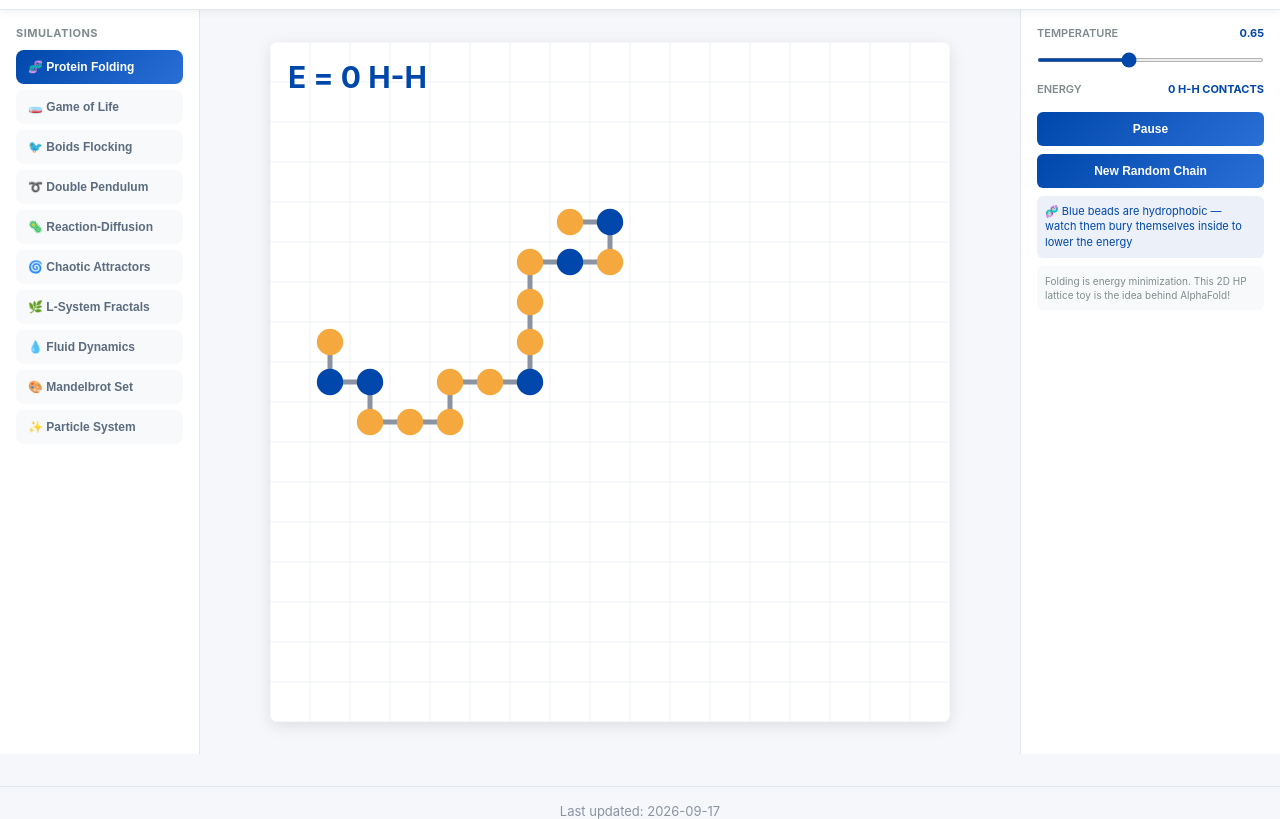
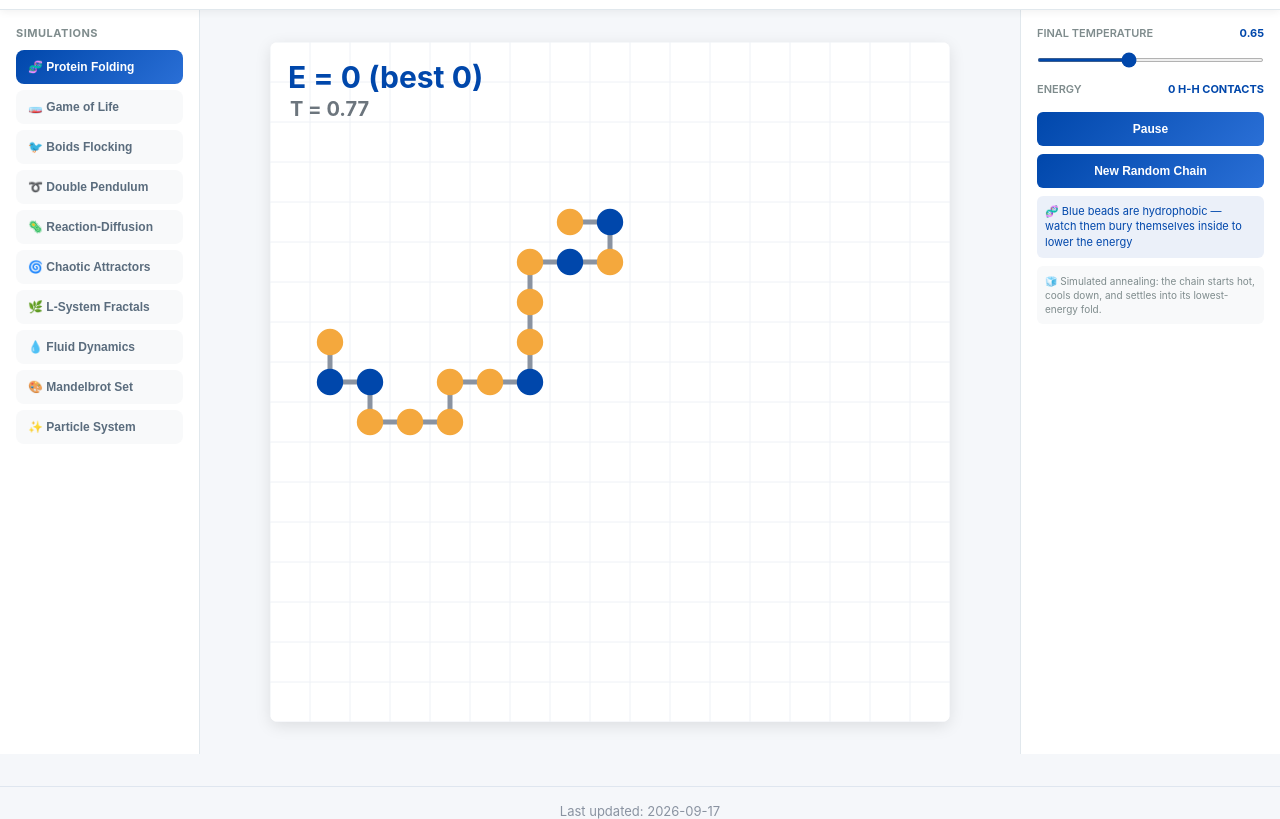
Before and after one commit to wyqmath/wyqmath.github.io, a plain HTML site: page funzone.html in a window 1280 px wide. Shown: the part 46-865 px from the top of the page. Drawn offline with Linux system fonts and the light colour scheme.

Commit message:
Protein folding: simulated annealing (hot start, cooling floor, best-conformation tracking, stuck rescue)

```diff
--- a/funzone.html
+++ b/funzone.html
@@ -584,7 +584,7 @@ const controlPanels = {
   `,
   fold: `
     <div class="control-group">
-      <label>Temperature <span class="control-value" id="fold-temp-v">0.65</span></label>
+      <label>Final temperature <span class="control-value" id="fold-temp-v">0.65</span></label>
       <input type="range" id="fold-temp" min="0" max="100" value="40">
     </div>
     <div class="control-group">
@@ -593,7 +593,7 @@ const controlPanels = {
     <button class="btn" id="fold-pause">Pause</button>
     <button class="btn" id="fold-reset">New Random Chain</button>
     <div class="hint">🧬 Blue beads are hydrophobic — watch them bury themselves inside to lower the energy</div>
-    <div class="fun-fact">Folding is energy minimization. This 2D HP lattice toy is the idea behind AlphaFold!</div>
+    <div class="fun-fact">🧊 Simulated annealing: the chain starts hot, cools down, and settles into its lowest-energy fold.</div>
   `,
   life: `
     <div class="control-group">
@@ -2100,7 +2100,7 @@ modules.fold = (function() {
   const canvas = document.getElementById('fold-canvas');
   const ctx = canvas.getContext('2d');
   const N = canvas.width, S = 40, GRID = Math.floor(N / S);
-  let chain = [], energy = 0, running = false, animId = null, temp = 0.65, pausedByUser = false;
+  let chain = [], energy = 0, bestEnergy = 0, bestChain = null, effTemp = 1.4, stuck = 0, running = false, animId = null, temp = 0.65, pausedByUser = false;
 
   function occupied(x, y) { return chain.some(m => m.x === x && m.y === y); }
 
@@ -2143,11 +2143,13 @@ modules.fold = (function() {
   function stepFold() {
     const before = computeEnergy();
     const snapshot = chain.map(m => ({ ...m }));
-    if (!tryMove()) return;
+    if (!tryMove()) { stuck++; return; }
     const after = computeEnergy();
     const dE = after - before;
-    if (dE > 0 && Math.random() > Math.exp(-dE / temp)) { chain = snapshot; return; }
+    if (dE > 0 && Math.random() > Math.exp(-dE / effTemp)) { chain = snapshot; stuck++; return; }
+    stuck = 0;
     energy = after;
+    if (energy < bestEnergy) { bestEnergy = energy; bestChain = chain.map(m => ({ ...m })); }
   }
 
   function renderFold() {
@@ -2173,7 +2175,10 @@ modules.fold = (function() {
     }
     ctx.fillStyle = '#0047ab';
     ctx.font = 'bold 30px Inter, Arial, sans-serif';
-    ctx.fillText('E = ' + energy + ' H-H', 18, 46);
+    ctx.fillText('E = ' + energy + ' (best ' + bestEnergy + ')', 18, 46);
+    ctx.font = 'bold 20px Inter, Arial, sans-serif';
+    ctx.fillStyle = '#6c757d';
+    ctx.fillText('T = ' + effTemp.toFixed(2), 20, 74);
     ctx.lineWidth = 1;
   }
 
@@ -2186,6 +2191,12 @@ modules.fold = (function() {
     if (!running) return;
     if (t - (animate.last||0) < 33) { animId = requestAnimationFrame(animate); return; }
     animate.last = t;
+    effTemp = Math.max(Math.max(0.05, temp * 0.3), effTemp * 0.996);  // anneal down to the floor
+    if (stuck > 250) {                                     // trapped in a local minimum: return to the best fold
+      chain = bestChain.map(m => ({ ...m }));
+      energy = bestEnergy;
+      stuck = -4000;                                       // grace period before the next rescue
+    }
     for (let k = 0; k < 12; k++) stepFold();
     renderFold();
     updateLabel();
@@ -2210,6 +2221,9 @@ modules.fold = (function() {
     chain = [];
     for (let i = 0; i < len; i++) chain.push({ x: i, y: y0, h: Math.random() < 0.45 });
     energy = 0;
+    bestEnergy = 0;
+    bestChain = chain.map(m => ({ ...m }));
+    effTemp = 1.4; stuck = 0;
   }
 
   function start() {
```
